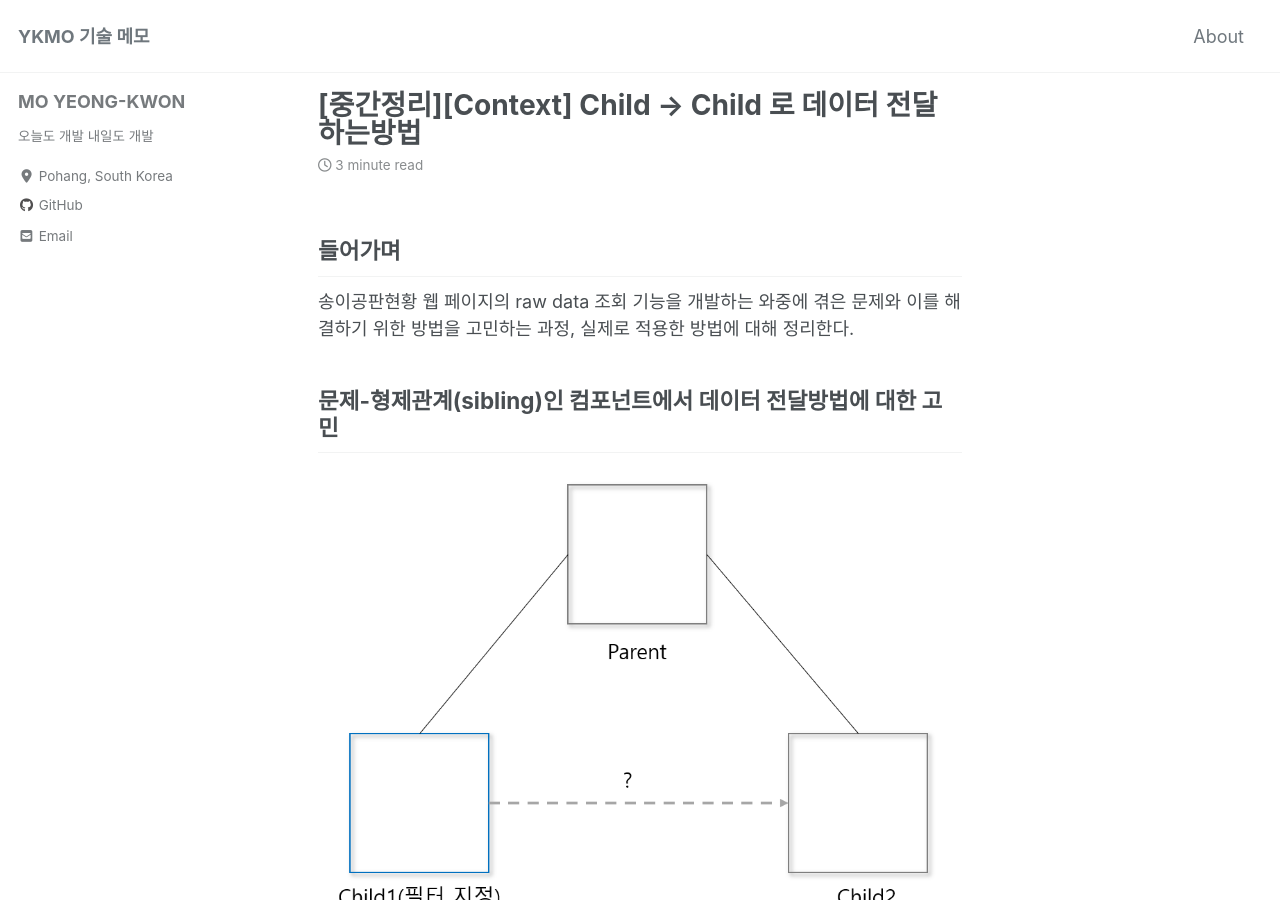
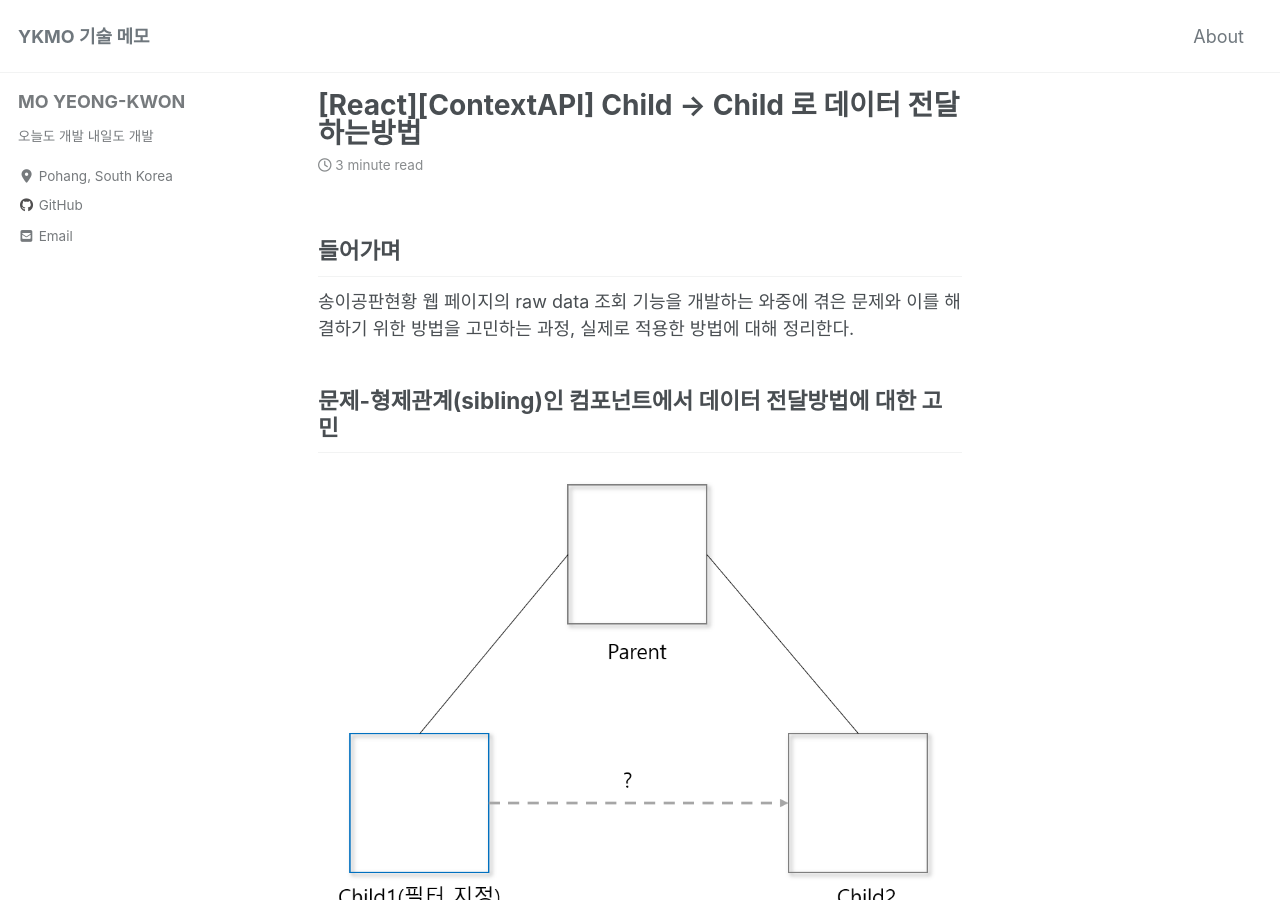
Before and after one commit to momoci99/momoci99.github.io, a Jekyll site: the page built from _posts/2020-01-20-ReactChildToChild.md, in a window 1280 px wide and 900 px high. Built offline with Jekyll 4.4.1, drawn with Linux system fonts in a browser that asks for light colours; cached includes are drawn as plain includes; nearby versions of some CDN libraries; comment, search, counter and statistics services are not loaded.

Commit message:
Change title 2020-01-20-ReactChildToChild.md

```diff
--- a/_posts/2020-01-20-ReactChildToChild.md
+++ b/_posts/2020-01-20-ReactChildToChild.md
@@ -1,6 +1,6 @@
 ---
 layout: single
-title:  "[중간정리][Context] Child -> Child 로 데이터 전달하는방법"
+title:  "[React][ContextAPI] Child -> Child 로 데이터 전달하는방법"
 tag :
     - React
     - Context
```
